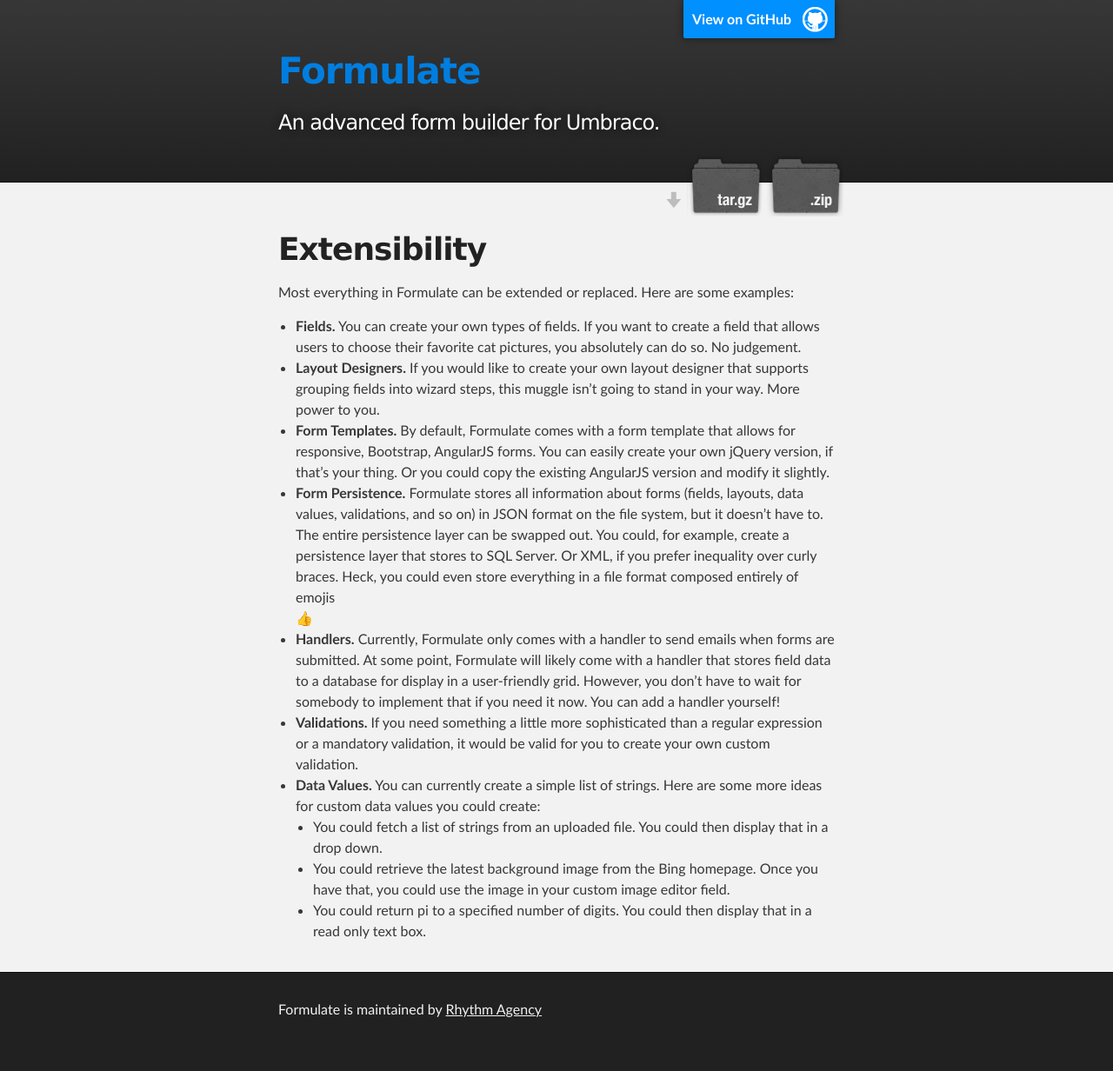
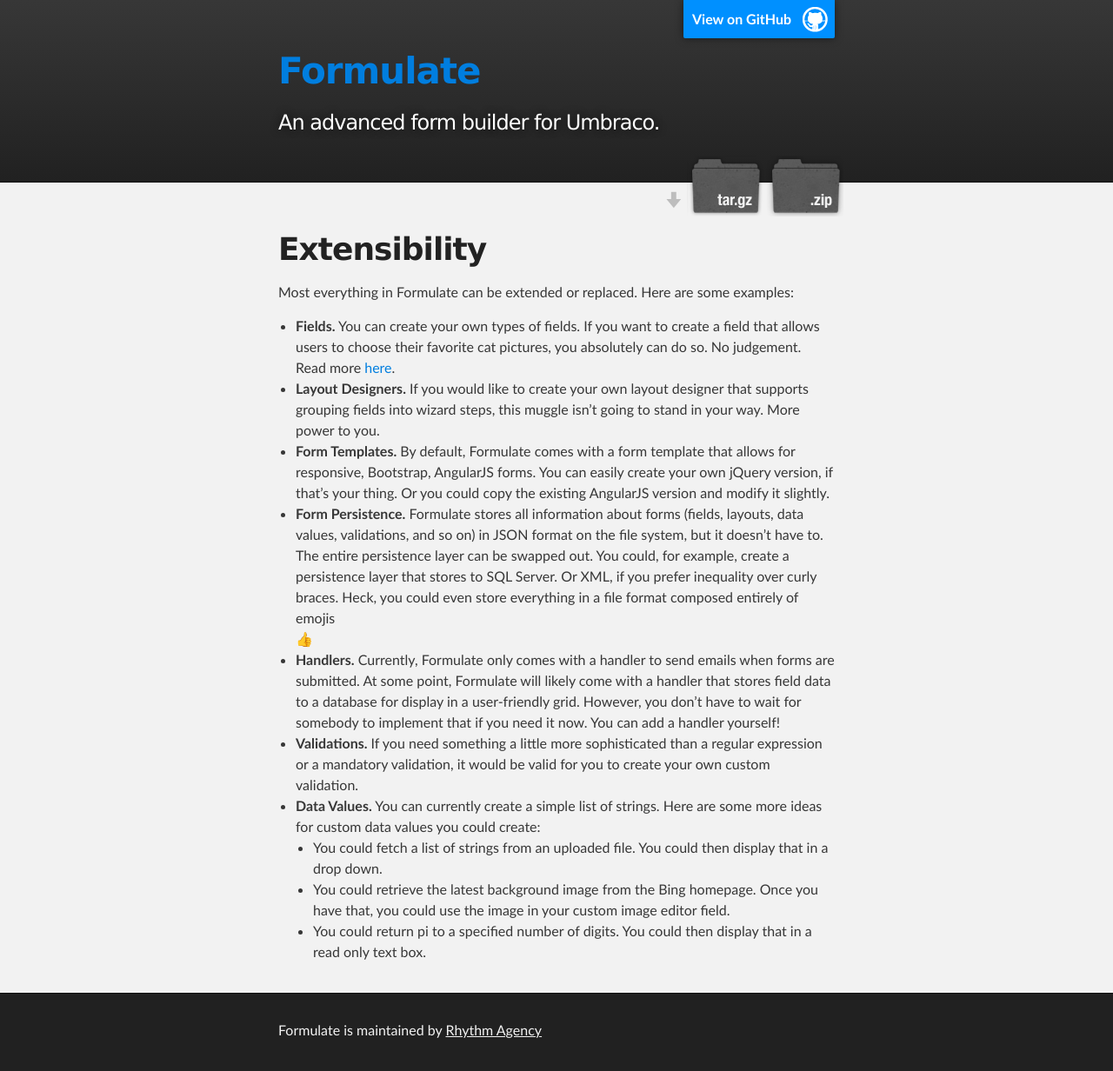
Before and after one commit to rhythmagency/formulate, a Jekyll site: the page built from extensibility.md, in a window 1280 px wide. Shown: the whole page at 87% size. Built offline with Jekyll 4.4.1, drawn with Linux system fonts in a browser that asks for light colours; emoji names are drawn with the system emoji font; before the commit the page ends 1208 px from its top, so only the background shows below that.

Commit message:
Added link to documentation that shows to to render custom fields.

```diff
--- a/extensibility.md
+++ b/extensibility.md
@@ -6,7 +6,7 @@
 # Extensibility
 Most everything in Formulate can be extended or replaced. Here are some examples:
 
-* **Fields.** You can create your own types of fields. If you want to create a field that allows users to choose their favorite cat pictures, you absolutely can do so. No judgement.
+* **Fields.** You can create your own types of fields. If you want to create a field that allows users to choose their favorite cat pictures, you absolutely can do so. No judgement. Read more [here](/articles/custom-field-types).
 * **Layout Designers.** If you would like to create your own layout designer that supports grouping fields into wizard steps, this muggle isn't going to stand in your way. More power to you.
 * **Form Templates.** By default, Formulate comes with a form template that allows for responsive, Bootstrap, AngularJS forms. You can easily create your own jQuery version, if that's your thing. Or you could copy the existing AngularJS version and modify it slightly.
 * **Form Persistence.** Formulate stores all information about forms (fields, layouts, data values, validations, and so on) in JSON format on the file system, but it doesn't have to. The entire persistence layer can be swapped out. You could, for example, create a persistence layer that stores to SQL Server. Or XML, if you prefer inequality over curly braces. Heck, you could even store everything in a file format composed entirely of emojis
```
